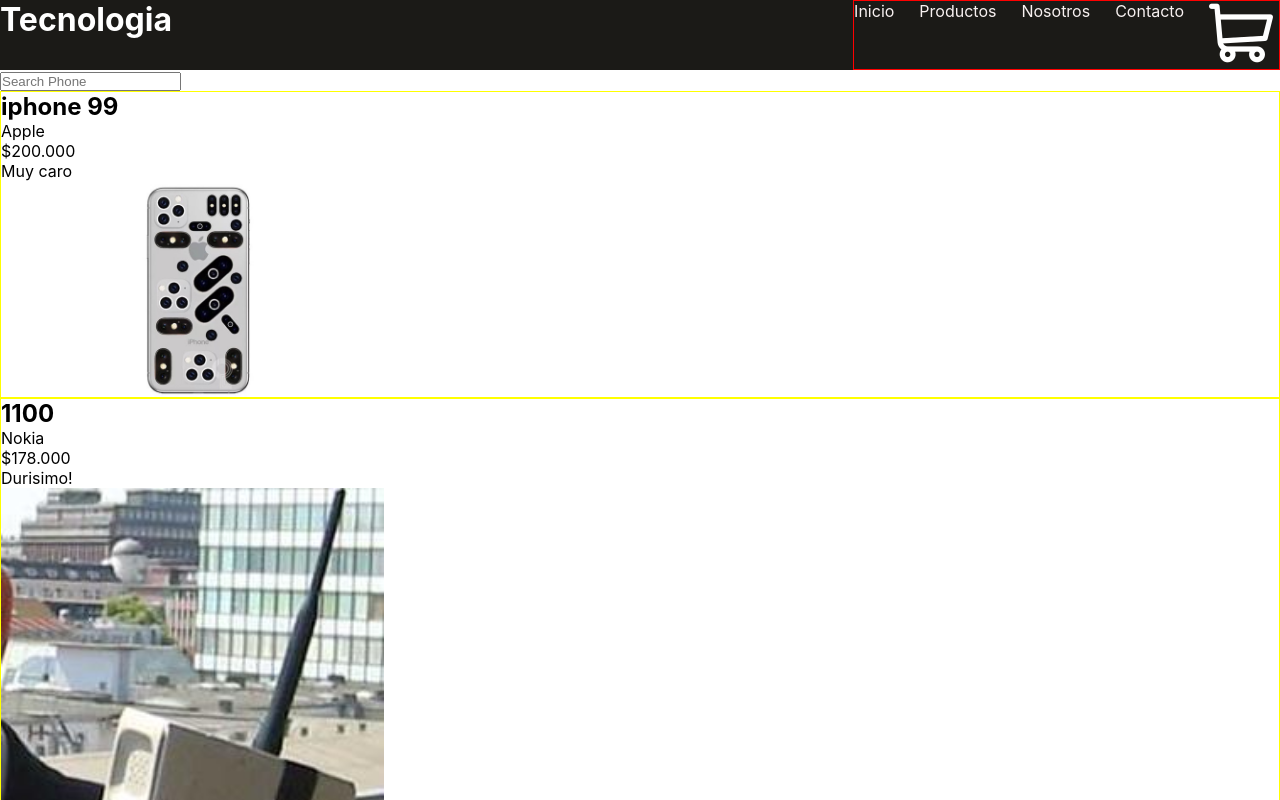
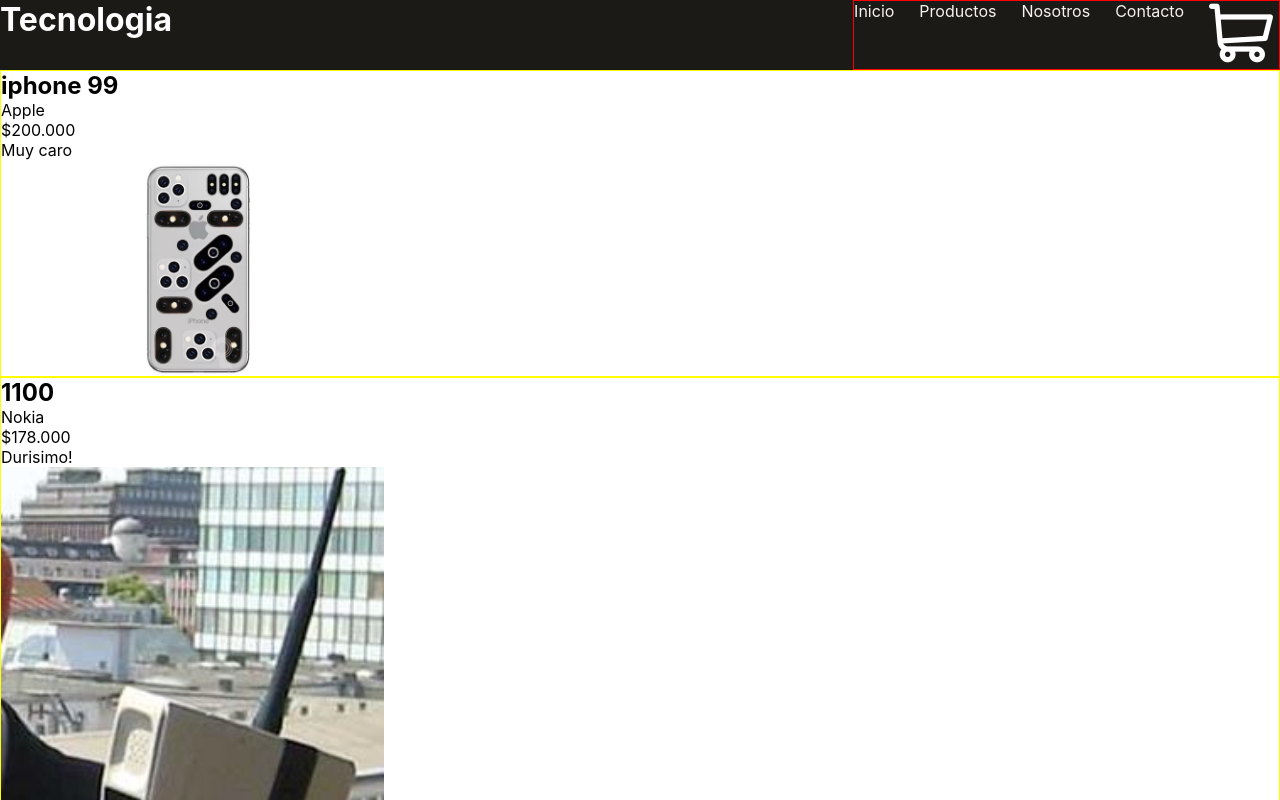
Before and after one commit to miru-porto/tecnologia_portocarrero, a React (Create React App) app: page / in a window 1280 px wide. Shown: the top 800 px of the page. Built offline with nearby package versions, Linux system fonts and the light colour scheme.

Commit message:
desafio clase 6

```diff
--- a/src/App.js
+++ b/src/App.js
@@ -9,7 +9,7 @@
     <>
       <Navbar />
       {/* <ItemCount stock={5} initial={1} /> */}
-      <ItemListContainer/>
+      <ItemListContainer />
     </>
   );
 }
--- a/src/components/ItemListContainer/index.js
+++ b/src/components/ItemListContainer/index.js
@@ -11,7 +11,7 @@
           madeBy: "Apple",
           price: "$200.000",
           description: "Muy caro",
-          image: '/images/iphone99.jpg'
+          image: "/images/iphone99.jpg",
         },
 
         {
@@ -19,7 +19,7 @@
           madeBy: "Nokia",
           price: "$178.000",
           description: "Durisimo!",
-          image: './images/nokia.jpg'
+          image: "./images/nokia.jpg",
         },
 
         {
@@ -27,7 +27,7 @@
           madeBy: "Samsung",
           price: "$120.000",
           description: "Bueno",
-          image: './images/s9.webp'
+          image: "./images/s9.webp",
         },
 
         {
@@ -35,7 +35,7 @@
           price: "$90.000",
           madeBy: "Motorola",
           description: "ultimo modelo",
-          image: './images/moto.jpg'
+          image: "./images/moto.jpg",
         },
 
         {
@@ -43,43 +43,25 @@
           price: "$100.000",
           madeBy: "Xiaomi",
           description: "Excelente!!",
-          image: './images/xiaomi.jpg'
+          image: "./images/xiaomi.jpg",
         },
       ]);
     }, 2000);
-});
+  });
 
 const ItemListContainer = () => {
-  const [filter, setFilter] = useState("");
-
   const [products, setProducts] = useState([]);
 
   const [filteredProducts, setFilteredProducts] = useState(products);
-  /*
-  useEffect(() => {
-    const newFilteredProducts = products.filter((products) =>
-      products.madeBy.toLowerCase().includes(filter.toLowerCase())
-    );
-    setFilteredProducts(newFilteredProducts);
-  }, [filter]);
-  */
+
   useEffect(async () => {
     const res = await getItems();
     console.log(res);
     setProducts(res);
   }, []);
 
-  console.log("filter =>", filter);
-
   return (
     <>
-      <input
-        type="text"
-        placeholder="Search Phone"
-        value={filter}
-        onChange={(e) => setFilter(e.target.value)}
-      />
-
       <ItemList products={products} />
     </>
   );
```
Also changed, not shown: src/components/Item/index.js (+0 -48 lines), src/components/Item/styles.css (+7 -7 lines), src/components/ItemList/index.js (+5 -3 lines).
